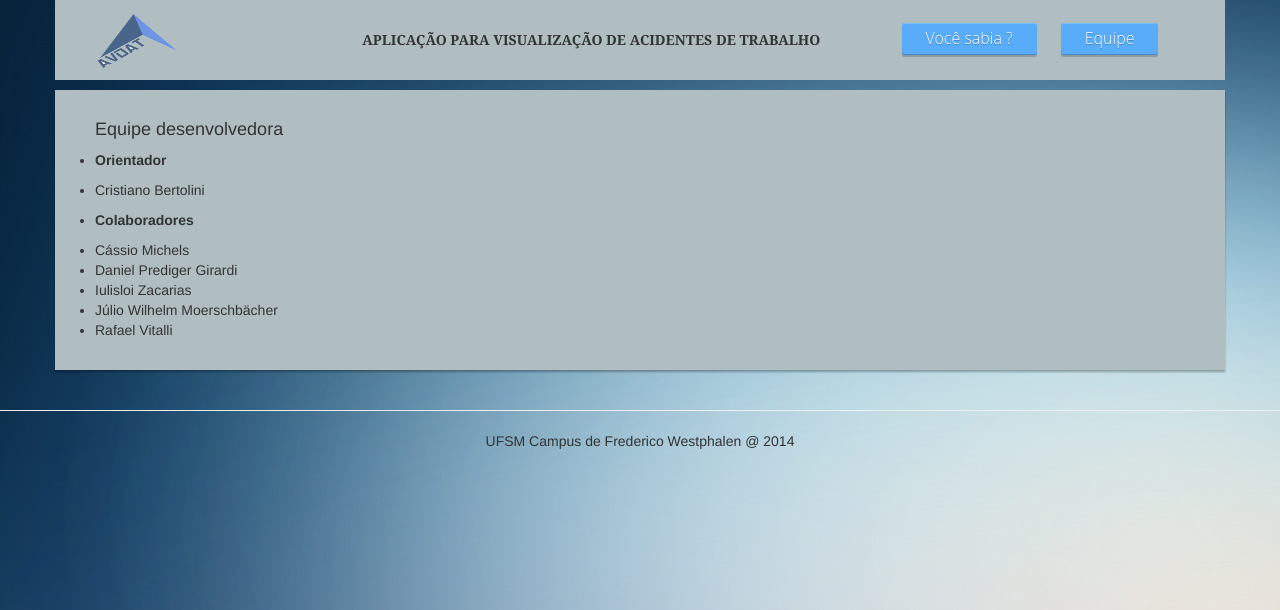
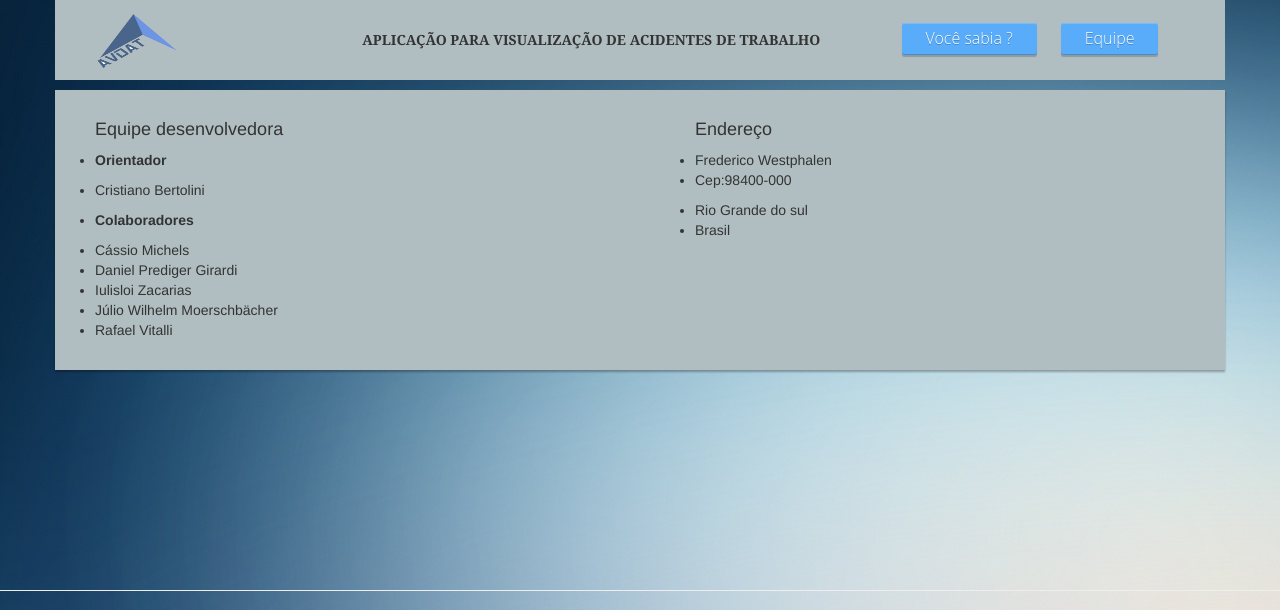
Before and after one commit to izacarias/avdat, a Python web app: template acidentes/templates/acidentes/equipe.html in a window 1280 px wide. Shown: the top 610 px of the page. Run offline with Jinja, Linux system fonts and the light colour scheme; the template is opened without the code that fills it, so the values that code supplies are empty.

Commit message:
adicionado endereço e rodapé
adicionado endereço para equipe e modificado o rodapé para ficar no fim
de pag e a chama do vc sabia

```diff
--- a/acidentes/templates/acidentes/equipe.html
+++ b/acidentes/templates/acidentes/equipe.html
@@ -17,16 +17,18 @@
 				<div class="col-xs-4 col-xs-offset-0 nopadding semborda" style="text-align: center">
 					<div class="nopaddingbotoes">
 
-								<a href="Voce_sabia.html" class="ab-boton">Você sabia ?</a>
+								<a href="voce_sabia.html" class="ab-boton">Você sabia ?</a>
 								<a href="equipe.html" class="ab-boton">Equipe</a>
 					</div>
 				</div>
 			</div>
 		</div>
 		<div class="container">
-			<div class="row" style="text-align: left">
-				<div class="col-xs-12  nopadding " style="text-align: center" >
+			<div class="row" style="text-align: center">
+				<div class="col-xs-12 col-xs-offset-0 nopadding" style="text-align: center">
 					<div align="center" class="account-wall" style="text-align: center; background-color: #B1BEC1">
+						<div class="row" style="text-align: center">
+							<div class="col-xs-6 col-sm-6" style="text-align: center">
 									<ul><h4 align="left">Equipe desenvolvedora</h4>
 										<li align="left"><strong>Orientador</strong></li>
 										<p></p>
@@ -41,10 +43,26 @@
 										<li align="left">Rafael Vitalli</li>
 									</ul>
 							</div>
+								<div class="col-xs-6 col-sm-6" style="text-align: center">
+									<ul><h4 align="left">Endereço</h4>
+										<p></p>
+										<li align="left">Frederico Westphalen</li>
+										<li align="left">Cep:98400-000</li>
+										<p></p>
+										<li align="left">Rio Grande do sul</li>
+										<li align="left">Brasil</li>
+									</ul>
 							</div>
 						</div>
 					</div>
-		<br>
+				</div>
+			</div>
+		</div>
+		<br></br>
+		<br></br>
+		<br></br>
+		<br></br>
+		<br></br>
 		<hr/>
 		<footer>
 			<div>
--- a/acidentes/templates/acidentes/index.html
+++ b/acidentes/templates/acidentes/index.html
@@ -17,7 +17,7 @@
 				<div class="col-xs-4 col-xs-offset-0 nopadding semborda" style="text-align: center">
 					<div class="nopaddingbotoes">
 
-								<a href="Voce_sabia.html" class="ab-boton">Você sabia ?</a>
+								<a href="voce_sabia.html" class="ab-boton">Você sabia ?</a>
 								<a href="equipe.html" class="ab-boton">Equipe</a>
 					</div>
 				</div>
--- a/acidentes/templates/acidentes/voce_sabia.html
+++ b/acidentes/templates/acidentes/voce_sabia.html
@@ -17,7 +17,7 @@
 				<div class="col-xs-4 col-xs-offset-0 nopadding semborda" style="text-align: center">
 					<div class="nopaddingbotoes">
 
-								<a href="Voce_sabia.html" class="ab-boton">Você sabia ?</a>
+								<a href="voce_sabia.html" class="ab-boton">Você sabia ?</a>
 								<a href="equipe.html" class="ab-boton">Equipe</a>
 					</div>
 				</div>
@@ -49,7 +49,7 @@
 				</div>
 			</div>
 		</div>
-		<br>
+		<br></br>
 		<hr/>
 		<footer>
 			<div>
```
Lines whose indentation alone changed are shown as unchanged.
